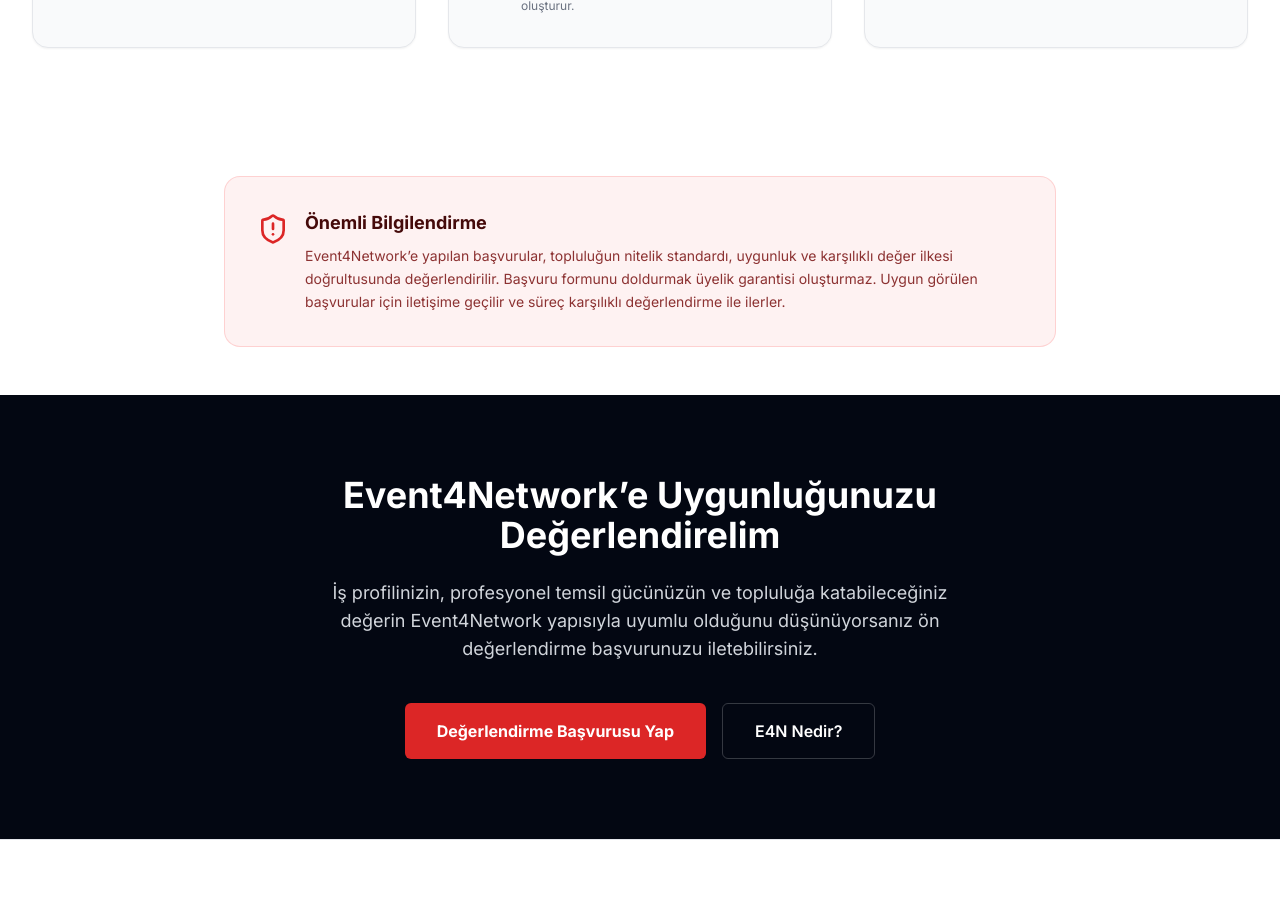
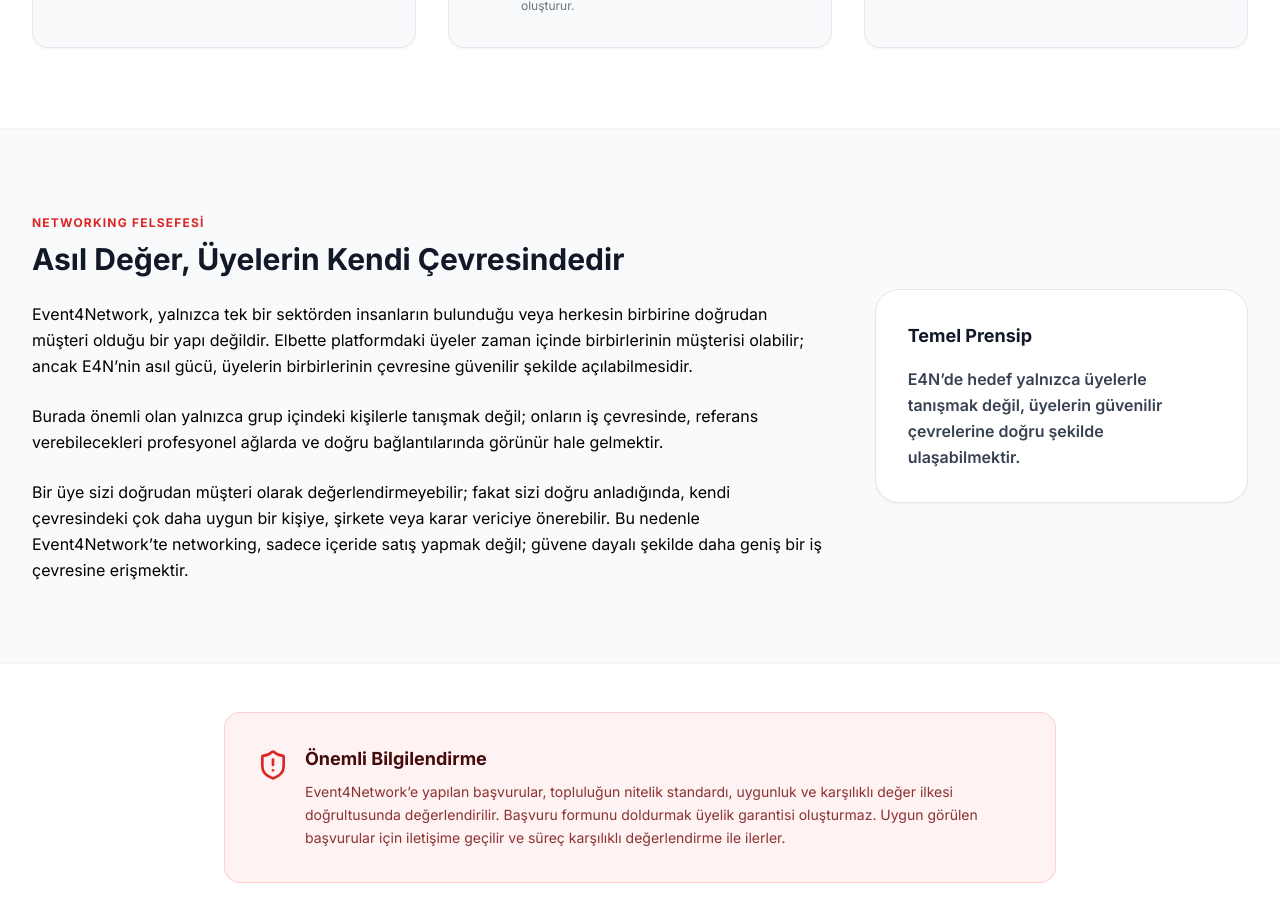
Before and after one commit to kaankarakas34/e4n, a React (Vite) app: page /uyelik in a window 1280 px wide. Shown: the part 5640-6537 px from the top of the page. Built offline with nearby package versions, Linux system fonts and the light colour scheme.

Commit message:
feat: add Asıl Değer, Üyelerin Kendi Çevresindedir section to Uyelik page

```diff
--- a/src/pages/Uyelik.tsx
+++ b/src/pages/Uyelik.tsx
@@ -281,6 +281,39 @@ export function Uyelik() {
         </div>
       </section>
 
+      {/* 7.5. Asıl Değer, Üyelerin Kendi Çevresindedir Section */}
+      <section className="py-20 bg-gray-50 border-t border-b border-gray-100">
+        <div className="max-w-7xl mx-auto px-4 sm:px-6 lg:px-8">
+          <div className="lg:grid lg:grid-cols-12 lg:gap-12 items-center">
+            <div className="lg:col-span-8">
+              <span className="text-xs font-bold text-red-600 uppercase tracking-widest">NETWORKING FELSEFESİ</span>
+              <h2 className="text-3xl font-extrabold text-gray-900 mt-2 mb-6">
+                Asıl Değer, Üyelerin Kendi Çevresindedir
+              </h2>
+              <div className="space-y-6 text-gray-650 text-base leading-relaxed">
+                <p>
+                  Event4Network, yalnızca tek bir sektörden insanların bulunduğu veya herkesin birbirine doğrudan müşteri olduğu bir yapı değildir. Elbette platformdaki üyeler zaman içinde birbirlerinin müşterisi olabilir; ancak E4N’nin asıl gücü, üyelerin birbirlerinin çevresine güvenilir şekilde açılabilmesidir.
+                </p>
+                <p>
+                  Burada önemli olan yalnızca grup içindeki kişilerle tanışmak değil; onların iş çevresinde, referans verebilecekleri profesyonel ağlarda ve doğru bağlantılarında görünür hale gelmektir.
+                </p>
+                <p>
+                  Bir üye sizi doğrudan müşteri olarak değerlendirmeyebilir; fakat sizi doğru anladığında, kendi çevresindeki çok daha uygun bir kişiye, şirkete veya karar vericiye önerebilir. Bu nedenle Event4Network’te networking, sadece içeride satış yapmak değil; güvene dayalı şekilde daha geniş bir iş çevresine erişmektir.
+                </p>
+              </div>
+            </div>
+            <div className="lg:col-span-4 mt-8 lg:mt-0">
+              <div className="bg-white border border-gray-200 rounded-3xl p-8 shadow-sm">
+                <h4 className="font-extrabold text-gray-900 text-lg mb-4">Temel Prensip</h4>
+                <p className="text-gray-700 text-base font-semibold leading-relaxed">
+                  E4N’de hedef yalnızca üyelerle tanışmak değil, üyelerin güvenilir çevrelerine doğru şekilde ulaşabilmektir.
+                </p>
+              </div>
+            </div>
+          </div>
+        </div>
+      </section>
+
       {/* 8. Başvuru Üyelik Garantisi Değildir */}
       <section className="py-12 bg-white">
         <div className="max-w-4xl mx-auto px-4 sm:px-6 lg:px-8">
```
